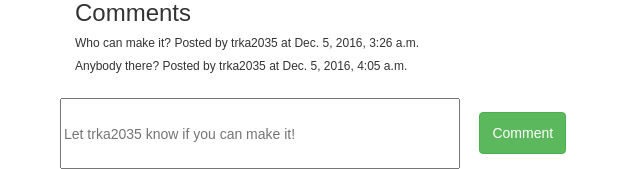
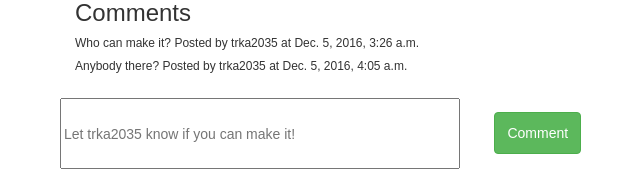
Before and after one commit to kayne10/CSCI3308_TeamRadRod, a Django app: page /meetups/3/ in a window 1280 px wide. Shown: the part 673-842 px from the top of the page, without its empty margins (83-723 px from the left). Run offline with Django 3.2, Linux system fonts and the light colour scheme; data comes from the database, SQL or seed files in the repository; both versions use the stored data as it was after the commit; some libraries are stand-ins or nearby versions.

Commit message:
Quick Change in frontend

```diff
--- a/ProductivityManagementApp/courses/static/courses/style.css
+++ b/ProductivityManagementApp/courses/static/courses/style.css
@@ -120,7 +120,7 @@ nav ul li a {
   border-bottom: none;
 }
 
-.form-horizontal {
+.comment-form {
   display: flex;
 }
 
--- a/ProductivityManagementApp/meetups/templates/meetups/detail.html
+++ b/ProductivityManagementApp/meetups/templates/meetups/detail.html
@@ -28,7 +28,7 @@
         </div>
         {% endfor %}
       </div>
-      <form class="form-horizontal" role="form" action="{% url 'meetups:create_comment' meetup.id %}" method="post" enctype="multipart/form-data">
+      <form class="comment-form" role="form" action="{% url 'meetups:create_comment' meetup.id %}" method="post" enctype="multipart/form-data">
         {% csrf_token %}
           <input type="hidden" name="meetup" value="{{ meetup }}">
           <input type="text" id="id_comment_content" maxlength="50" name="comment_content" placeholder="Let {{ meetup.user }} know if you can make it!" required>
--- a/ProductivityManagementApp/meetups/templates/meetups/index.html
+++ b/ProductivityManagementApp/meetups/templates/meetups/index.html
@@ -12,7 +12,8 @@
   {% for meetup in meetups %}
     <div class="meetup-container">
       <a href="{% url 'meetups:detail' meetup.id %}"><h3>{{ meetup.title }}<h3></a>
-      <h3>Posted by {{ meetup.user }} at {{ meetup.created_at }}</h3>
+      <h3>Location: {{ meetup.location }} from {{ meetup.start_time }} to {{ meetup.est_end_time }}</h3>
+      <h4>Posted by {{ meetup.user }} at {{ meetup.created_at }}</h4>
       {% for comment in meetup.comment_set.all %}
       <div class="comment-container">
         <div class="comment-content">
@@ -22,7 +23,7 @@
       {% endfor %}
 
       <!-- comment link -->
-      <form class="form-horizontal" role="form" action="{% url 'meetups:create_comment' meetup.id %}" method="post" enctype="multipart/form-data" class="comment_form">
+      <form class="comment-form" role="form" action="{% url 'meetups:create_comment' meetup.id %}" method="post" enctype="multipart/form-data" class="comment_form">
         {% csrf_token %}
           <input type="hidden" name="meetup" value="{{ meetup }}">
           <input type="text" id="id_comment_content" maxlength="50" name="comment_content" placeholder="Let {{ meetup.user }} know if you can make it!" required>
```
Also changed, not shown: ProductivityManagementApp/db.sqlite3.
